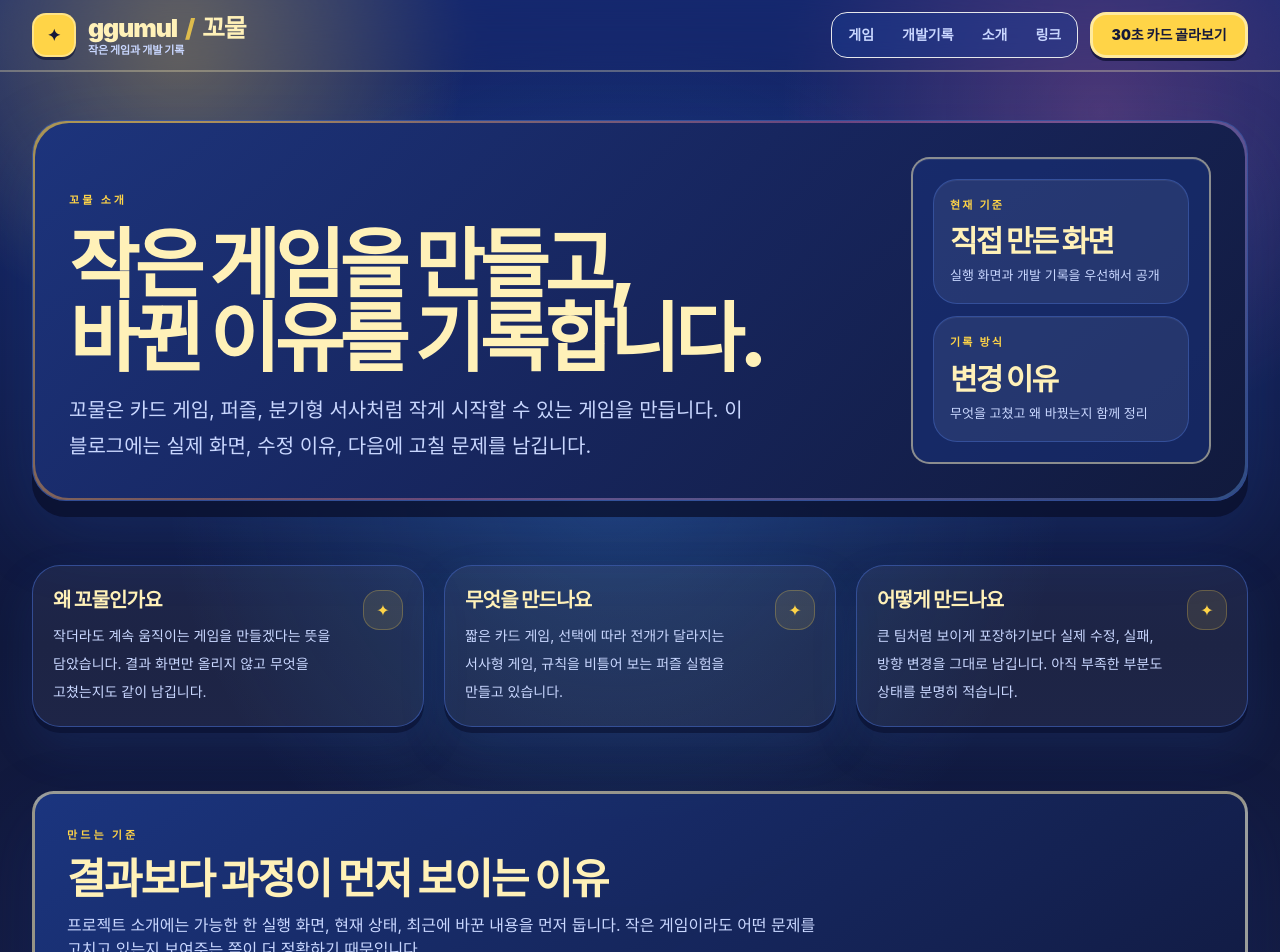
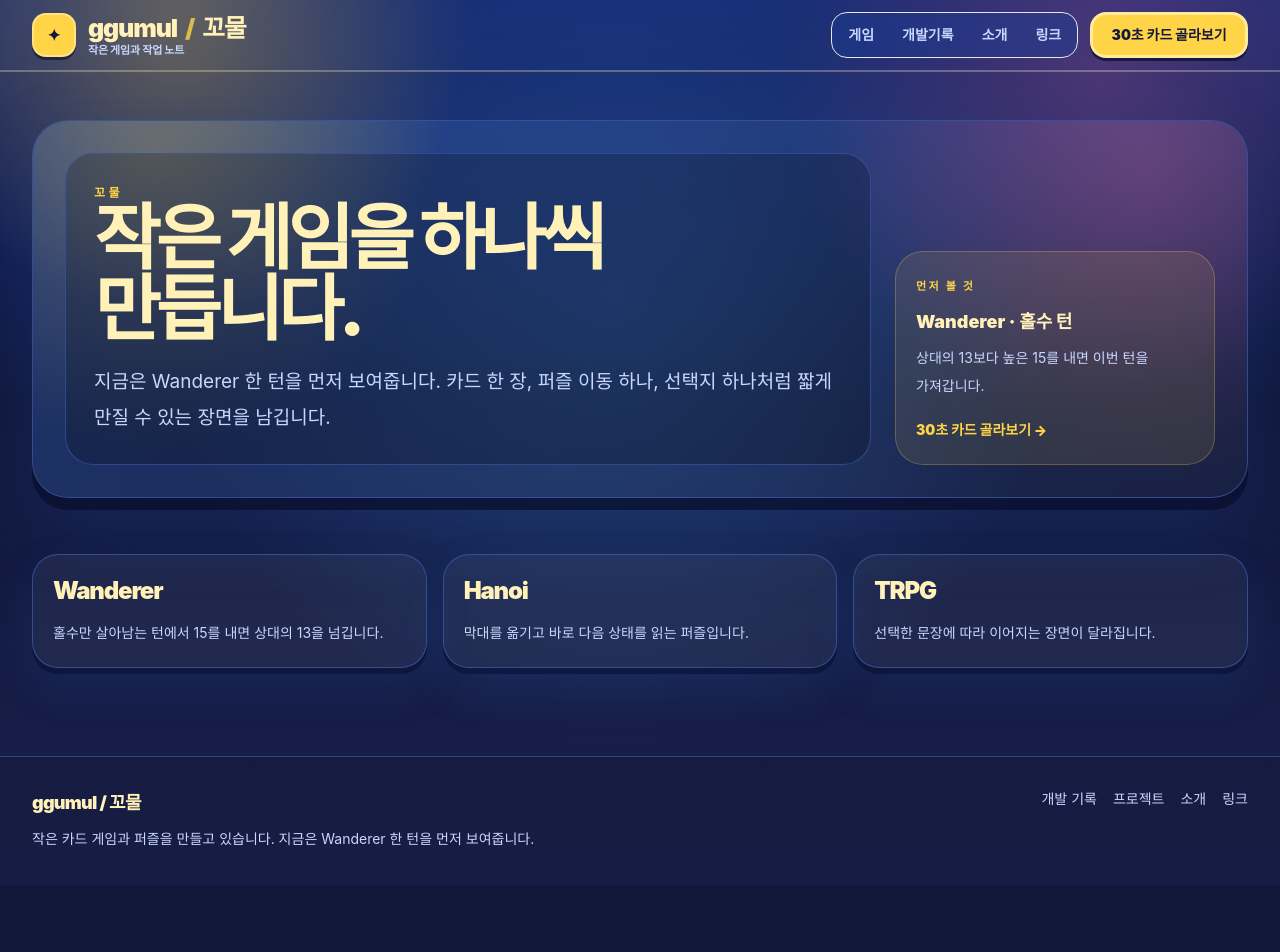
Before and after one commit to ggumul/ggumul-blog, a Next.js app: page /about in a window 1280 px wide. Shown: the top 952 px of the page. After the commit the page ends 885 px from the top, so only its background shows below. Built offline with nearby package versions, Linux system fonts and the light colour scheme.

Commit message:
fix: remove remaining template UI framing

```diff
--- a/app/about/page.tsx
+++ b/app/about/page.tsx
@@ -1,50 +1,62 @@
-import { FeatureCard, MetricCard, PageHero, SectionHeader } from '@/components/brand-ui';
+import Link from 'next/link';
 import { createMetadata } from '@/lib/site';
 
 export const metadata = createMetadata({
   title: '꼬물 소개',
-  description: '꼬물이 만들고 있는 게임과 개발 기록의 기준을 설명합니다.',
+  description: '꼬물이 만들고 있는 작은 게임들을 소개합니다.',
   path: '/about',
 });
 
+const games = [
+  {
+    title: 'Wanderer',
+    text: '홀수만 살아남는 턴에서 15를 내면 상대의 13을 넘깁니다.',
+    href: '/projects/wanderer#mini-play',
+  },
+  {
+    title: 'Hanoi',
+    text: '막대를 옮기고 바로 다음 상태를 읽는 퍼즐입니다.',
+    href: '/projects/hanoi',
+  },
+  {
+    title: 'TRPG',
+    text: '선택한 문장에 따라 이어지는 장면이 달라집니다.',
+    href: '/projects/trpg',
+  },
+];
+
 export default function AboutPage() {
   return (
-    <div className="archive-surface space-y-12 md:space-y-16">
-      <PageHero
-        eyebrow="꼬물 소개"
-        title={<>작은 게임을 만들고,<br />바뀐 이유를 기록합니다.</>}
-        description="꼬물은 카드 게임, 퍼즐, 분기형 서사처럼 작게 시작할 수 있는 게임을 만듭니다. 이 블로그에는 실제 화면, 수정 이유, 다음에 고칠 문제를 남깁니다."
-      >
-        <div className="grid gap-3">
-          <MetricCard label="현재 기준" value="직접 만든 화면" description="실행 화면과 개발 기록을 우선해서 공개" />
-          <MetricCard label="기록 방식" value="변경 이유" description="무엇을 고쳤고 왜 바꿨는지 함께 정리" />
+    <div className="archive-surface space-y-10 md:space-y-14">
+      <section className="studio-hero overflow-hidden rounded-[36px] border border-line/80 bg-white/[0.035] p-5 md:p-8">
+        <div className="grid gap-6 lg:grid-cols-[minmax(0,1fr)_320px] lg:items-end">
+          <div className="rounded-[28px] border border-line/70 bg-black/20 p-5 md:p-7">
+            <p className="text-[12px] font-black uppercase tracking-[0.28em] text-point">꼬물</p>
+            <h1 className="max-w-5xl text-[40px] font-black leading-[0.98] tracking-[-0.07em] text-text md:text-[72px]">
+              작은 게임을 하나씩 만듭니다.
+            </h1>
+            <p className="mt-5 max-w-3xl text-[16px] leading-8 text-subtext md:text-[19px] md:leading-9">
+              지금은 Wanderer 한 턴을 먼저 보여줍니다. 카드 한 장, 퍼즐 이동 하나, 선택지 하나처럼 짧게 만질 수 있는 장면을 남깁니다.
+            </p>
+          </div>
+          <div className="rounded-[28px] border border-point/25 bg-point/10 p-5 text-sm leading-7 text-subtext">
+            <p className="text-[11px] font-black uppercase tracking-[0.22em] text-point">먼저 볼 것</p>
+            <p className="mt-2 text-lg font-black leading-7 text-text">Wanderer · 홀수 턴</p>
+            <p className="mt-2">상대의 13보다 높은 15를 내면 이번 턴을 가져갑니다.</p>
+            <Link href="/projects/wanderer#mini-play" className="mt-4 inline-flex font-black text-point hover:text-text">
+              30초 카드 골라보기 →
+            </Link>
+          </div>
         </div>
-      </PageHero>
-
-      <section className="grid gap-5 md:grid-cols-3">
-        <FeatureCard title="왜 꼬물인가요" description="작더라도 계속 움직이는 게임을 만들겠다는 뜻을 담았습니다. 결과 화면만 올리지 않고 무엇을 고쳤는지도 같이 남깁니다." />
-        <FeatureCard title="무엇을 만드나요" description="짧은 카드 게임, 선택에 따라 전개가 달라지는 서사형 게임, 규칙을 비틀어 보는 퍼즐 실험을 만들고 있습니다." />
-        <FeatureCard title="어떻게 만드나요" description="큰 팀처럼 보이게 포장하기보다 실제 수정, 실패, 방향 변경을 그대로 남깁니다. 아직 부족한 부분도 상태를 분명히 적습니다." />
       </section>
 
-      <section className="panel-section space-y-6">
-        <SectionHeader
-          eyebrow="만드는 기준"
-          title="결과보다 과정이 먼저 보이는 이유"
-          description="프로젝트 소개에는 가능한 한 실행 화면, 현재 상태, 최근에 바꾼 내용을 먼저 둡니다. 작은 게임이라도 어떤 문제를 고치고 있는지 보여주는 쪽이 더 정확하기 때문입니다."
-        />
-        <div className="grid gap-4 md:grid-cols-3">
-          {[
-            ['실제 화면 기반', '가능하면 실행 화면과 캡처를 먼저 보여주고, 없는 것은 없는 상태로 둡니다.'],
-            ['작은 단위의 완성', '거대한 세계관보다 짧게 플레이해도 기억에 남는 한 장면을 우선합니다.'],
-            ['기록 가능한 개발', '수정 이유와 남은 문제를 글로 남겨 다음 작업의 기준으로 삼습니다.'],
-          ].map(([title, description]) => (
-            <div key={title} className="rounded-[24px] border border-line/80 bg-white/[0.055] p-5">
-              <h3 className="font-black tracking-[-0.03em] text-text">{title}</h3>
-              <p className="mt-2 text-sm leading-7 text-subtext">{description}</p>
-            </div>
-          ))}
-        </div>
+      <section className="grid gap-4 md:grid-cols-3">
+        {games.map((game) => (
+          <Link key={game.title} href={game.href} className="story-card rounded-[26px] border border-line/80 bg-white/[0.055] p-5 transition hover:border-point/60 hover:bg-white/[0.08]">
+            <h2 className="text-2xl font-black tracking-[-0.05em] text-text">{game.title}</h2>
+            <p className="mt-3 text-sm leading-7 text-subtext">{game.text}</p>
+          </Link>
+        ))}
       </section>
     </div>
   );
--- a/app/page.tsx
+++ b/app/page.tsx
@@ -6,7 +6,7 @@ import { createMetadata, createWebsiteJsonLd } from '@/lib/site';
 
 export const metadata = createMetadata({
   title: '꼬물',
-  description: '규칙을 보고 한 장을 고르는 Wanderer 한 턴 체험과, 실제 화면을 보며 고친 개발기록을 모았습니다.',
+  description: '규칙을 보고 한 장을 고르는 Wanderer 한 턴과 작은 게임들을 모았습니다.',
   path: '/',
   ogImage: '/project-covers/wanderer.png',
 });
@@ -38,7 +38,7 @@ export default async function HomePage() {
         <div className="grid gap-5 lg:grid-cols-[minmax(0,0.86fr)_minmax(390px,1.14fr)] lg:items-stretch">
           <div className="flex flex-col justify-center gap-6 rounded-[22px] border-[3px] border-[#fff1b8]/55 bg-[#172f82]/80 p-5 shadow-[0_5px_0_rgba(8,13,43,0.55)] md:p-7">
             <div className="space-y-4">
-              <p className="inline-flex rounded-full border-2 border-[#fff1b8]/60 bg-[#ff72a6]/90 px-3 py-1 text-[12px] font-black tracking-[-0.02em] text-[#15183a]">대표 게임 보기</p>
+              <p className="inline-flex rounded-full border-2 border-[#fff1b8]/60 bg-[#ff72a6]/90 px-3 py-1 text-[12px] font-black tracking-[-0.02em] text-[#15183a]">Wanderer 한 턴</p>
               <div className="space-y-4">
                 <h1 className="max-w-4xl text-[34px] font-black leading-[0.96] tracking-[-0.075em] text-text md:text-[66px]">
                   조건을 읽고,<br />한 장으로 턴을 가져갑니다.
@@ -49,7 +49,7 @@ export default async function HomePage() {
               </div>
               <div className="flex flex-wrap gap-3 text-sm">
                 <Link href="/projects/wanderer#mini-play" className="game-button-primary">30초 카드 골라보기</Link>
-                <Link href="/projects/wanderer#play-video" className="game-button-secondary opacity-90">플레이 영상 보기</Link>
+                <Link href="/projects/wanderer#play-video" className="game-button-secondary opacity-90">플레이 영상</Link>
               </div>
             </div>
 
@@ -83,7 +83,7 @@ export default async function HomePage() {
             </div>
             <figcaption className="studio-caption">
               <span>규칙 → 상대 카드 → 내 카드 → 결과</span>
-              <Link href="/projects/wanderer">Wanderer 자세히 보기</Link>
+              <Link href="/projects/wanderer">Wanderer</Link>
             </figcaption>
           </figure>
         </div>
@@ -96,7 +96,7 @@ export default async function HomePage() {
               <p className="text-[13px] font-black text-point">대표 게임</p>
               <h2 className="mt-2 text-[30px] font-black leading-tight tracking-[-0.055em] text-text md:text-[48px]">Wanderer를 먼저 봅니다</h2>
             </div>
-            <Link href="/projects" className="text-sm font-black text-point transition hover:text-text">게임 더 보기 →</Link>
+            <Link href="/projects" className="text-sm font-black text-point transition hover:text-text">게임 목록 →</Link>
           </div>
           <ProjectCard project={leadProject} records={leadProject.previewRecords} />
         </section>
@@ -108,7 +108,7 @@ export default async function HomePage() {
             <p className="text-[13px] font-black text-point">다른 게임과 도구</p>
             <h2 className="mt-2 text-[30px] font-black leading-tight tracking-[-0.055em] text-text md:text-[44px]">Wanderer 말고도 바로 해볼 일이 있어요</h2>
           </div>
-          <Link href="/projects" className="text-sm font-black text-point transition hover:text-text">전체 보기 →</Link>
+          <Link href="/projects" className="text-sm font-black text-point transition hover:text-text">게임 목록 →</Link>
         </div>
         <div className="grid gap-4 md:grid-cols-2 xl:grid-cols-4">
           {otherProjects.map((project) => (
@@ -127,7 +127,7 @@ export default async function HomePage() {
                 카드 버튼을 눌렀는데 결과가 바로 읽히지 않았습니다. 그 순간부터 다시 봤습니다.
               </p>
             </div>
-            <Link href="/writing" className="text-sm font-black text-point transition hover:text-text">글 더 보기 →</Link>
+            <Link href="/writing" className="text-sm font-black text-point transition hover:text-text">글 목록 →</Link>
           </div>
           <PostCard post={latestGamePost} featured />
           <div className="grid gap-4 md:grid-cols-2">
--- a/app/projects/[slug]/page.tsx
+++ b/app/projects/[slug]/page.tsx
@@ -55,7 +55,7 @@ function WandererFeaturePage({ relatedPosts }: { relatedPosts: Awaited<ReturnTyp
               </div>
               <div className="flex flex-wrap gap-3 text-sm">
                 <a href="#mini-play" className="inline-flex rounded-full border border-point/30 bg-point px-5 py-3 font-bold text-[#160d08] transition hover:bg-[#ffc47f]">30초 카드 골라보기</a>
-                <a href="#play-video" className="inline-flex rounded-full border border-line/90 bg-white/10 px-5 py-3 font-bold text-text transition hover:border-point/60">플레이 영상 보기</a>
+                <a href="#play-video" className="inline-flex rounded-full border border-line/90 bg-white/10 px-5 py-3 font-bold text-text transition hover:border-point/60">플레이 영상</a>
               </div>
             </div>
 
@@ -233,7 +233,7 @@ export default async function ProjectDetailPage({ params }: { params: Promise<{
           <div className="space-y-3">
             <div className="text-[11px] font-black uppercase tracking-[0.24em] text-point">다음에 볼 것</div>
             <Link href={latestRecord ? `/writing/${latestRecord.slug}` : '/writing'} className="block rounded-[22px] border border-point/25 bg-point/10 p-4 text-point transition hover:bg-point/15">
-              <div className="font-black tracking-[-0.03em]">{latestRecord ? '최근 글 읽기' : '글 보기'}</div>
+              <div className="font-black tracking-[-0.03em]">{latestRecord ? '최근 글' : '글'}</div>
               <p className="mt-1 text-[13px] leading-6 text-subtext">{latestRecord ? latestRecord.summary : '프로젝트와 연결된 글을 봅니다.'}</p>
             </Link>
           </div>
@@ -259,7 +259,7 @@ export default async function ProjectDetailPage({ params }: { params: Promise<{
       {relatedPosts.length > 0 ? (
         <section className="space-y-5">
           <div>
-            <p className="text-[12px] font-black uppercase tracking-[0.28em] text-point">개발기록</p>
+            <p className="text-[12px] font-black uppercase tracking-[0.28em] text-point">작업 노트</p>
             <h2 className="mt-2 text-[30px] font-black leading-tight tracking-[-0.055em] text-text md:text-[48px]">이 프로젝트가 지나온 기록</h2>
           </div>
           <div className="grid gap-4 md:grid-cols-2">
--- a/app/projects/page.tsx
+++ b/app/projects/page.tsx
@@ -41,7 +41,7 @@ export default async function ProjectsPage() {
             <img alt="Wanderer 대표 플레이 화면" className="h-full w-full object-contain object-center" src="/media/runtime-checks/wanderer-mobile-current.png" />
             <figcaption className="studio-caption">
               <span>Wanderer · 규칙 확인 → 카드 선택 → 결과</span>
-              <Link href="/projects/wanderer#mini-play">한 턴 보기</Link>
+              <Link href="/projects/wanderer#mini-play">한 턴</Link>
             </figcaption>
           </figure>
         </div>
@@ -66,7 +66,7 @@ export default async function ProjectsPage() {
             <p className="text-[12px] font-black tracking-[0.08em] text-point">다른 항목</p>
             <h2 className="mt-2 text-[30px] font-black leading-tight tracking-[-0.055em] text-text md:text-[44px]">짧게 보고 고릅니다</h2>
           </div>
-          <Link href="/writing" className="text-sm font-bold text-point hover:text-text">글 보기 →</Link>
+              <Link href="/writing" className="text-sm font-bold text-point hover:text-text">글 목록 →</Link>
         </div>
         <div className="grid gap-4 md:grid-cols-2 xl:grid-cols-4">
           {otherWorklines.map(({ project, records }) => (
@@ -77,7 +77,7 @@ export default async function ProjectsPage() {
 
       <section className="panel-section space-y-5">
         <div>
-          <p className="text-[12px] font-black tracking-[0.08em] text-point">최근 기록</p>
+          <p className="text-[12px] font-black tracking-[0.08em] text-point">최근 글</p>
           <h2 className="mt-2 text-[28px] font-black leading-tight tracking-[-0.05em] text-text md:text-[42px]">화면에서 막힌 지점</h2>
         </div>
         <div className="grid gap-4 md:grid-cols-3">
--- a/components/site-shell.tsx
+++ b/components/site-shell.tsx
@@ -25,7 +25,7 @@ export function SiteShell({ children }: { children: ReactNode }) {
             </span>
             <span className="leading-tight">
               <span className="block text-[21px] font-black tracking-[-0.045em] md:text-[25px]">ggumul <span className="mx-1 text-point/80">/</span> 꼬물</span>
-              <span className="block text-[11px] font-black tracking-[-0.01em] text-subtext">작은 게임과 개발 기록</span>
+              <span className="block text-[11px] font-black tracking-[-0.01em] text-subtext">작은 게임과 작업 노트</span>
             </span>
           </Link>
 
@@ -57,7 +57,7 @@ export function SiteShell({ children }: { children: ReactNode }) {
         <div className="mx-auto grid max-w-7xl gap-6 px-4 py-8 text-sm text-subtext md:grid-cols-[minmax(0,1fr)_auto] md:px-8">
           <div>
             <div className="text-lg font-black tracking-[-0.04em] text-text">ggumul / 꼬물</div>
-            <p className="mt-2 max-w-2xl leading-7">꼬물은 만들고 있는 게임의 화면, 변경 이유, 남은 문제를 같이 남깁니다. 완성 소개보다 실제로 어떻게 바뀌었는지를 먼저 보여줍니다.</p>
+            <p className="mt-2 max-w-2xl leading-7">작은 카드 게임과 퍼즐을 만들고 있습니다. 지금은 Wanderer 한 턴을 먼저 보여줍니다.</p>
           </div>
           <div className="flex flex-wrap gap-x-4 gap-y-2 md:justify-end">
             <Link href="/writing" className="transition hover:text-text">개발 기록</Link>
```
Also changed, not shown: app/writing/[slug]/page.tsx (+3 -8 lines), app/writing/page.tsx (+7 -7 lines), components/post-engagement.tsx (deleted, +0 -56 lines), components/project-card.tsx (+7 -19 lines), 1 other file (tests, documents, lock files or other folders).
